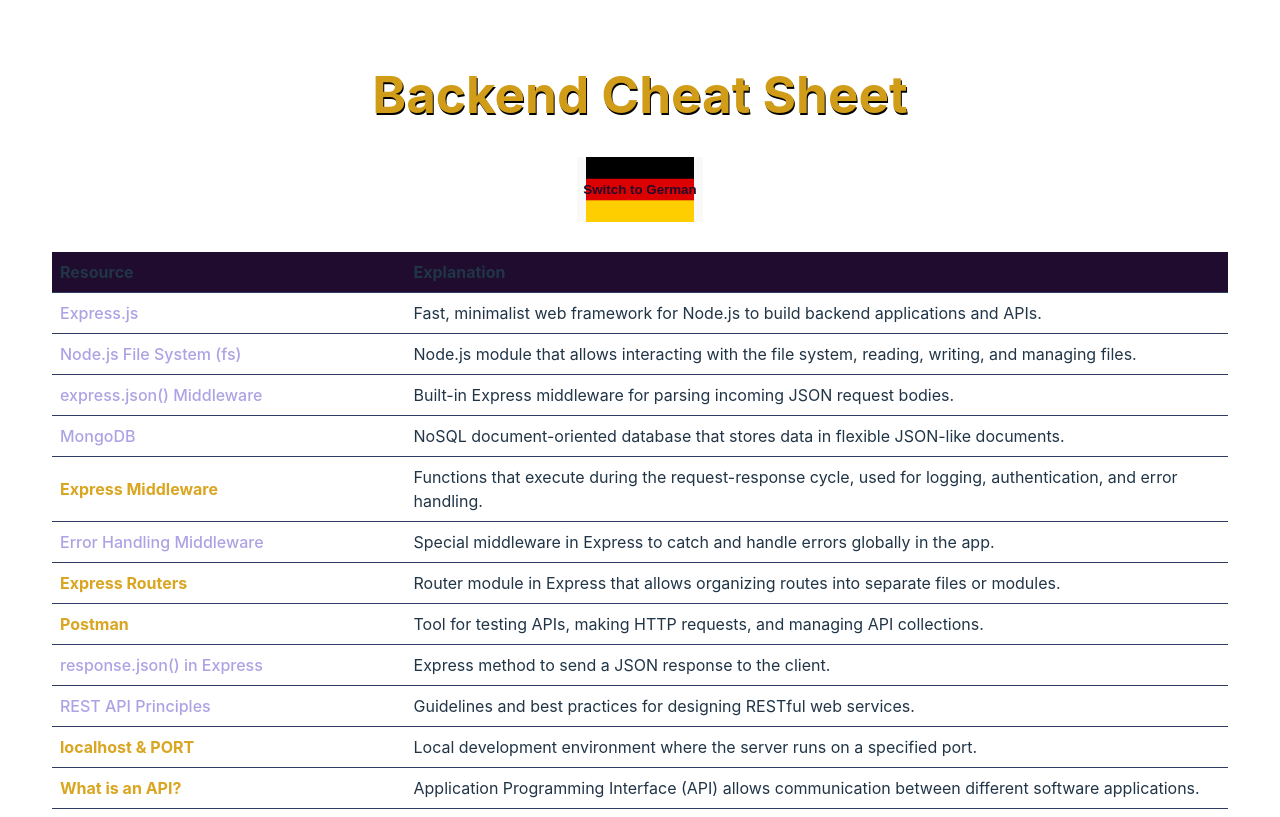
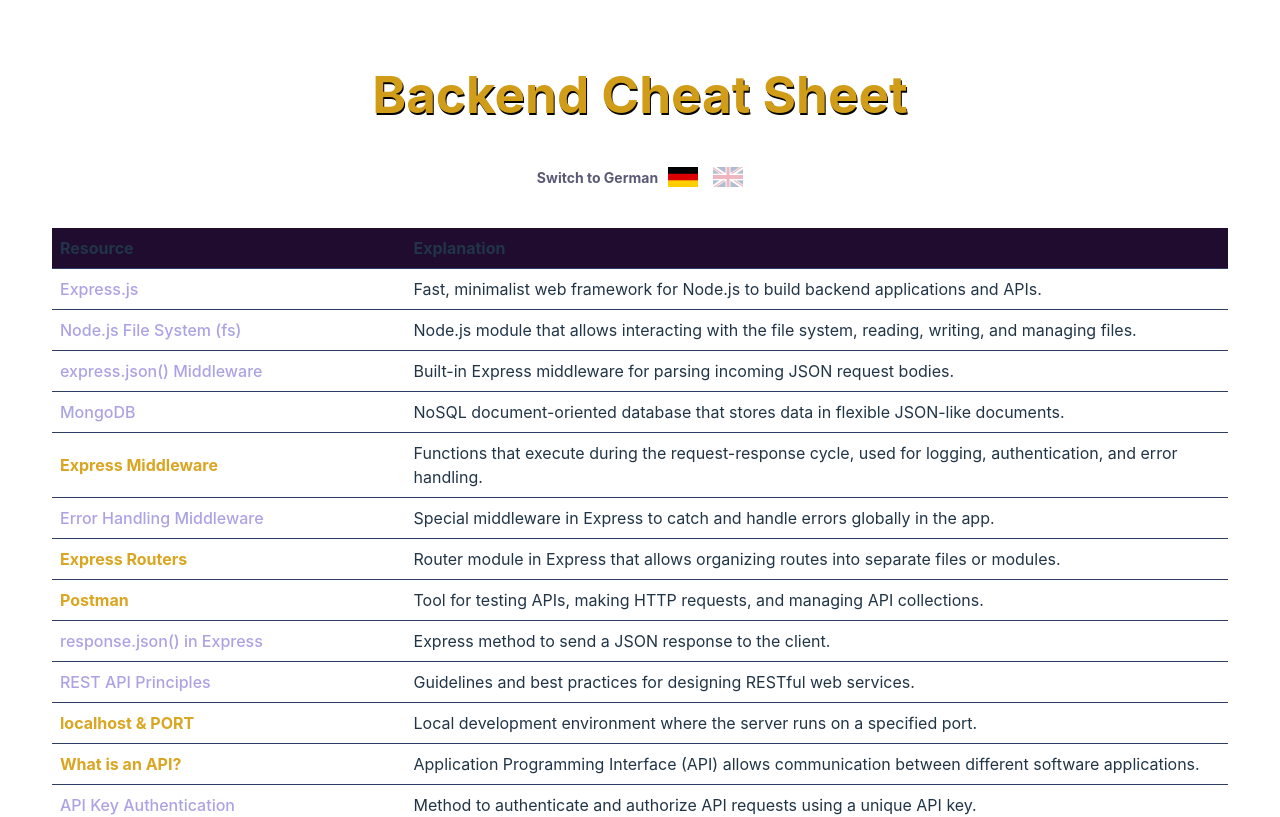
Before and after one commit to Marga-Lensen/BackendCheatSheet, a React (Vite) app: page / in a window 1280 px wide. Shown: the top 817 px of the page. Built offline with nearby package versions, Linux system fonts and the light colour scheme.

Commit message:
two flags in div

```diff
--- a/src/App.css
+++ b/src/App.css
@@ -42,6 +42,49 @@
   cursor: pointer;
 }
 
+.language-toggle {
+  display: flex;
+  align-items: center;
+  justify-content: center;
+  cursor: pointer;
+  padding: 10px 0px;
+  border-radius: 6px;
+  /* background: #222; */
+  color: rgb(91, 89, 116);
+  font-weight: bold;
+  transition: background 0.3s ease-in-out;
+}
+
+.language-toggle:hover {
+  /* background: #444; */
+  color:  rgb(172, 163, 228);
+}
+
+.flags {
+  display: flex;
+  gap: 15px;
+  align-items: center;
+  margin-left: 10px;
+}
+
+.flag {
+  width: 30px;  /* Adjust size */
+  height: 20px;
+  transition: opacity 0.3s ease-in-out;
+}
+
+.active {
+  opacity: 1;
+}
+
+.inactive {
+  opacity: 0.3;
+}
+
+.toggle-text {
+  font-size: 14px;
+  white-space: nowrap;
+}
 
 
 table {
--- a/src/App.tsx
+++ b/src/App.tsx
@@ -1,11 +1,11 @@
 import { useState } from "react";
 
 import { LanguageProvider, useLanguage } from "./contexts/LanguageContext.js"; // Import the language context
-import germanFlag from "/de.png";  // Adjust path if needed
+import germanFlag from "/de.png"; // Adjust path if needed
 import englishFlag from "/gb.png";
 
 import backendLinks from "./data/backendLinks.js"; // Import the static data
-import './App.css'
+import "./App.css";
 
 export interface IRow {
   link: { text: string; url: string };
@@ -22,34 +22,59 @@
   const { language } = useLanguage();
 
   const germanExplanation = {
-    "Fast, minimalist web framework for Node.js to build backend applications and APIs.": "Schnelles, minimalistisches Web-Framework für Node.js zum Erstellen von Backend-Anwendungen und APIs.",
-    "Node.js module that allows interacting with the file system, reading, writing, and managing files.": "Node.js-Modul, das die Interaktion mit dem Dateisystem ermöglicht, zum Lesen, Schreiben und Verwalten von Dateien.",
-    "Built-in Express middleware for parsing incoming JSON request bodies.": "Integrierte Express-Middleware zum Parsen eingehender JSON-Anforderungsdaten.",
-    "NoSQL document-oriented database that stores data in flexible JSON-like documents.": "NoSQL-Datenbank, die Daten in flexiblen JSON-ähnlichen Dokumenten speichert.",
-    "Functions that execute during the request-response cycle, used for logging, authentication, and error handling.": "Funktionen, die während des Anforderungs-Antwort-Zyklus ausgeführt werden und für Protokollierung, Authentifizierung und Fehlerbehandlung verwendet werden.",
-    "Special middleware in Express to catch and handle errors globally in the app.": "Spezielle Middleware in Express, um Fehler global in der App zu erfassen und zu behandeln.",
-    "Router module in Express that allows organizing routes into separate files or modules.": "Router-Modul in Express, das es ermöglicht, Routen in separate Dateien oder Module zu organisieren.",
-    "Tool for testing APIs, making HTTP requests, and managing API collections.": "Tool zum Testen von APIs, Senden von HTTP-Anfragen und Verwalten von API-Sammlungen.",
-    "Express method to send a JSON response to the client.": "Express-Methode zum Senden einer JSON-Antwort an den Client.",
-    "Guidelines and best practices for designing RESTful web services.": "Richtlinien und Best Practices für das Entwerfen von RESTful-Webdiensten.",
-    "Local development environment where the server runs on a specified port.": "Lokale Entwicklungsumgebung, in der der Server auf einem angegebenen Port ausgeführt wird.",
-    "Application Programming Interface (API) allows communication between different software applications.": "Application Programming Interface (API), die die Kommunikation zwischen verschiedenen Software-Anwendungen ermöglicht.",
-    "Method to authenticate and authorize API requests using a unique API key.": "Methode zur Authentifizierung und Autorisierung von API-Anfragen mit einem eindeutigen API-Schlüssel.",
-    "Metadata sent in HTTP requests and responses, such as authorization and content type.": "Metadaten, die in HTTP-Anfragen und -Antworten gesendet werden, wie Autorisierung und Inhaltstyp.",
-    "Different HTTP request methods for retrieving, sending, updating, and deleting data.": "Verschiedene HTTP-Anfragemethoden zum Abrufen, Senden, Aktualisieren und Löschen von Daten.",
-    "Basic operations for managing data: Create, Read, Update, and Delete.": "Grundoperationen zur Verwaltung von Daten: Erstellen, Lesen, Aktualisieren und Löschen.",
-    "Package for loading environment variables from a `.env` file into `process.env`.": "Paket zum Laden von Umgebungsvariablen aus einer `.env`-Datei in `process.env`.",
-    "Mechanism that allows or restricts cross-origin HTTP requests between different domains.": "Mechanismus, der HTTP-Anfragen zwischen verschiedenen Domains ermöglicht oder einschränkt.",
-    "JSON Web Tokens (JWT) are used for securely transmitting authentication and authorization data.": "JSON Web Tokens (JWT) werden verwendet, um Authentifizierungs- und Autorisierungsdaten sicher zu übertragen.",
-    "Protocol for real-time communication between a client and server over a persistent connection.": "Protokoll für die Echtzeitkommunikation zwischen einem Client und Server über eine persistente Verbindung."
+    "Fast, minimalist web framework for Node.js to build backend applications and APIs.":
+      "Schnelles, minimalistisches Web-Framework für Node.js zum Erstellen von Backend-Anwendungen und APIs.",
+    "Node.js module that allows interacting with the file system, reading, writing, and managing files.":
+      "Node.js-Modul, das die Interaktion mit dem Dateisystem ermöglicht, zum Lesen, Schreiben und Verwalten von Dateien.",
+    "Built-in Express middleware for parsing incoming JSON request bodies.":
+      "Integrierte Express-Middleware zum Parsen eingehender JSON-Anforderungsdaten.",
+    "NoSQL document-oriented database that stores data in flexible JSON-like documents.":
+      "NoSQL-Datenbank, die Daten in flexiblen JSON-ähnlichen Dokumenten speichert.",
+    "Functions that execute during the request-response cycle, used for logging, authentication, and error handling.":
+      "Funktionen, die während des Anforderungs-Antwort-Zyklus ausgeführt werden und für Protokollierung, Authentifizierung und Fehlerbehandlung verwendet werden.",
+    "Special middleware in Express to catch and handle errors globally in the app.":
+      "Spezielle Middleware in Express, um Fehler global in der App zu erfassen und zu behandeln.",
+    "Router module in Express that allows organizing routes into separate files or modules.":
+      "Router-Modul in Express, das es ermöglicht, Routen in separate Dateien oder Module zu organisieren.",
+    "Tool for testing APIs, making HTTP requests, and managing API collections.":
+      "Tool zum Testen von APIs, Senden von HTTP-Anfragen und Verwalten von API-Sammlungen.",
+    "Express method to send a JSON response to the client.":
+      "Express-Methode zum Senden einer JSON-Antwort an den Client.",
+    "Guidelines and best practices for designing RESTful web services.":
+      "Richtlinien und Best Practices für das Entwerfen von RESTful-Webdiensten.",
+    "Local development environment where the server runs on a specified port.":
+      "Lokale Entwicklungsumgebung, in der der Server auf einem angegebenen Port ausgeführt wird.",
+    "Application Programming Interface (API) allows communication between different software applications.":
+      "Application Programming Interface (API), die die Kommunikation zwischen verschiedenen Software-Anwendungen ermöglicht.",
+    "Method to authenticate and authorize API requests using a unique API key.":
+      "Methode zur Authentifizierung und Autorisierung von API-Anfragen mit einem eindeutigen API-Schlüssel.",
+    "Metadata sent in HTTP requests and responses, such as authorization and content type.":
+      "Metadaten, die in HTTP-Anfragen und -Antworten gesendet werden, wie Autorisierung und Inhaltstyp.",
+    "Different HTTP request methods for retrieving, sending, updating, and deleting data.":
+      "Verschiedene HTTP-Anfragemethoden zum Abrufen, Senden, Aktualisieren und Löschen von Daten.",
+    "Basic operations for managing data: Create, Read, Update, and Delete.":
+      "Grundoperationen zur Verwaltung von Daten: Erstellen, Lesen, Aktualisieren und Löschen.",
+    "Package for loading environment variables from a `.env` file into `process.env`.":
+      "Paket zum Laden von Umgebungsvariablen aus einer `.env`-Datei in `process.env`.",
+    "Mechanism that allows or restricts cross-origin HTTP requests between different domains.":
+      "Mechanismus, der HTTP-Anfragen zwischen verschiedenen Domains ermöglicht oder einschränkt.",
+    "JSON Web Tokens (JWT) are used for securely transmitting authentication and authorization data.":
+      "JSON Web Tokens (JWT) werden verwendet, um Authentifizierungs- und Autorisierungsdaten sicher zu übertragen.",
+    "Protocol for real-time communication between a client and server over a persistent connection.":
+      "Protokoll für die Echtzeitkommunikation zwischen einem Client und Server über eine persistente Verbindung.",
   };
 
   const germanDescription = germanExplanation[explanation] || explanation;
 
   return (
-    <tr >
+    <tr>
       <td>
-        <a className={highlight ? "highlight" : ""} href={link.url} target="_blank" rel="noopener noreferrer">
+        <a
+          className={highlight ? "highlight" : ""}
+          href={link.url}
+          target="_blank"
+          rel="noopener noreferrer"
+        >
           {link.text}
         </a>
       </td>
@@ -63,30 +88,36 @@
 
   const [methodsData] = useState<IRow[]>(backendLinks); // No fetching needed
 
-  const highlightedLinks = ["Express Middleware", "Express Routers", "Postman", "localhost & PORT", "What is an API?", "HTTP Methods (GET, POST, PATCH, DELETE)"]; // Add more as needed
-
+  const highlightedLinks = [
+    "Express Middleware",
+    "Express Routers",
+    "Postman",
+    "localhost & PORT",
+    "What is an API?",
+    "HTTP Methods (GET, POST, PATCH, DELETE)",
+  ]; // Add more as needed
 
   return (
     <>
       <h1>Backend Cheat Sheet</h1>
-      <button
-        onClick={toggleLanguage}
-        style={{
-/*           background: language === "en"
-          ? "linear-gradient(black, red, gold)"  // German flag colors
-          : "linear-gradient(navy, white, red)", // Example English colors (UK-like)
-          color: language === "en"
-          ? "linear-gradient(black, red, gold)"  // German flag colors
-          : "linear-gradient(navy, white, red)", // Example English colors (UK-like) */
-          backgroundImage: `url(${language === "en" ? germanFlag : englishFlag})`,
-          // backgroundSize: "cover",
-          backgroundSize: "contain",
-          backgroundRepeat: "no-repeat",
-          backgroundPosition: "center",
-        }}
-      >
-        Switch to {language === "en" ? "German" : "English"}
-      </button>
+      <div className="language-toggle" onClick={toggleLanguage}>
+        <span className="toggle-text">
+          {language === "en" ? "Switch to German" : "Switch to English"}
+        </span>
+        <div className="flags">
+          <img
+            src={germanFlag}
+            alt="English"
+            className={`flag ${language === "en" ? "active" : "inactive"}`}
+          />
+
+          <img
+            src={englishFlag}
+            alt="Deutsch"
+            className={`flag ${language === "de" ? "active" : "inactive"}`}
+          />
+        </div>
+      </div>
       <table>
         <thead>
           <tr>
@@ -96,8 +127,11 @@
         </thead>
         <tbody>
           {methodsData.map((method, i) => (
-            <TableRow props={method} key={i} highlight={highlightedLinks.includes(method.link.text)}
-/>
+            <TableRow
+              props={method}
+              key={i}
+              highlight={highlightedLinks.includes(method.link.text)}
+            />
           ))}
         </tbody>
       </table>
--- a/src/index.css
+++ b/src/index.css
@@ -21,7 +21,7 @@
 a:hover {
   /* color: skyblue; */
   /* color: #595eb8; */
-  color:  rgb(127, 117, 214);
+  color:  rgb(137, 127, 224);
 
   text-decoration: underline;
 }
```
Also changed, not shown: moreFeaturesPlan/button2div.md (added, +20 -0 lines), moreFeaturesPlan/highlightSomeLinks.md (renamed from moreFeaturesPlan.md/highlightSomeLinks.md), moreFeaturesPlan/moreFeaturesIdeas.md (renamed from moreFeaturesPlan.md/moreFeaturesIdeas.md).
